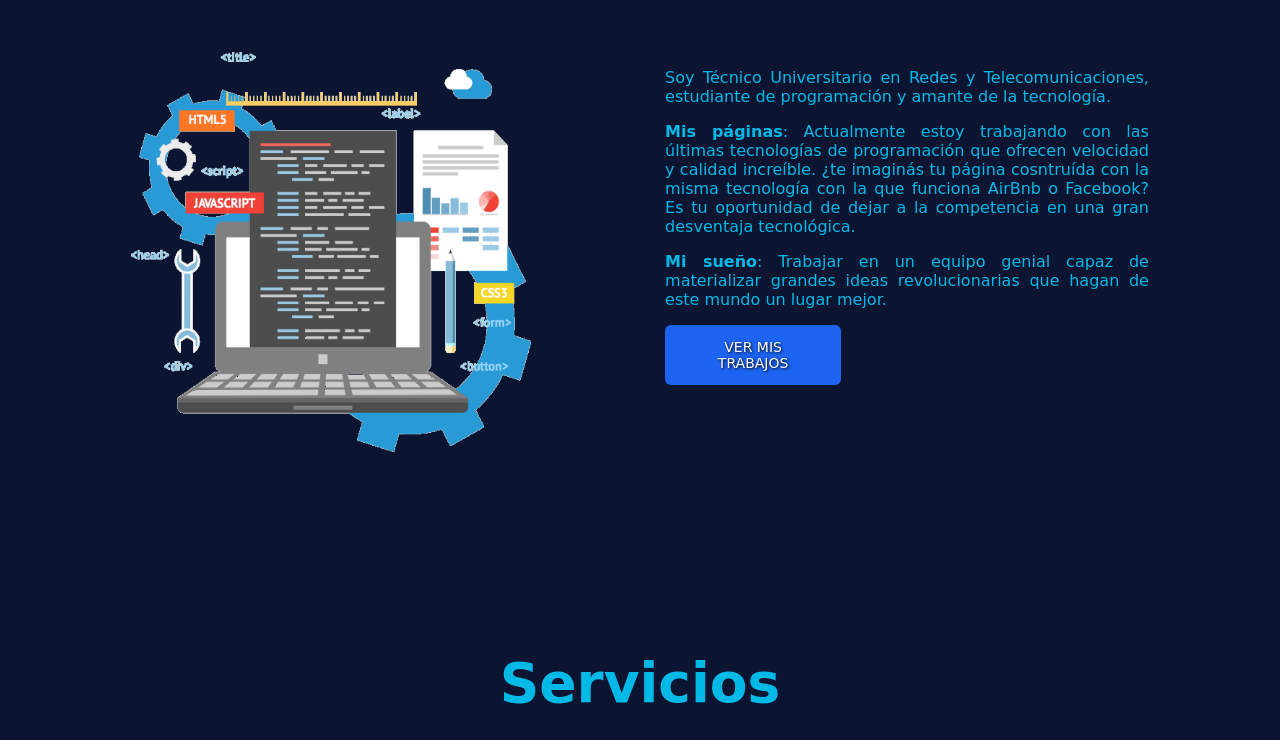
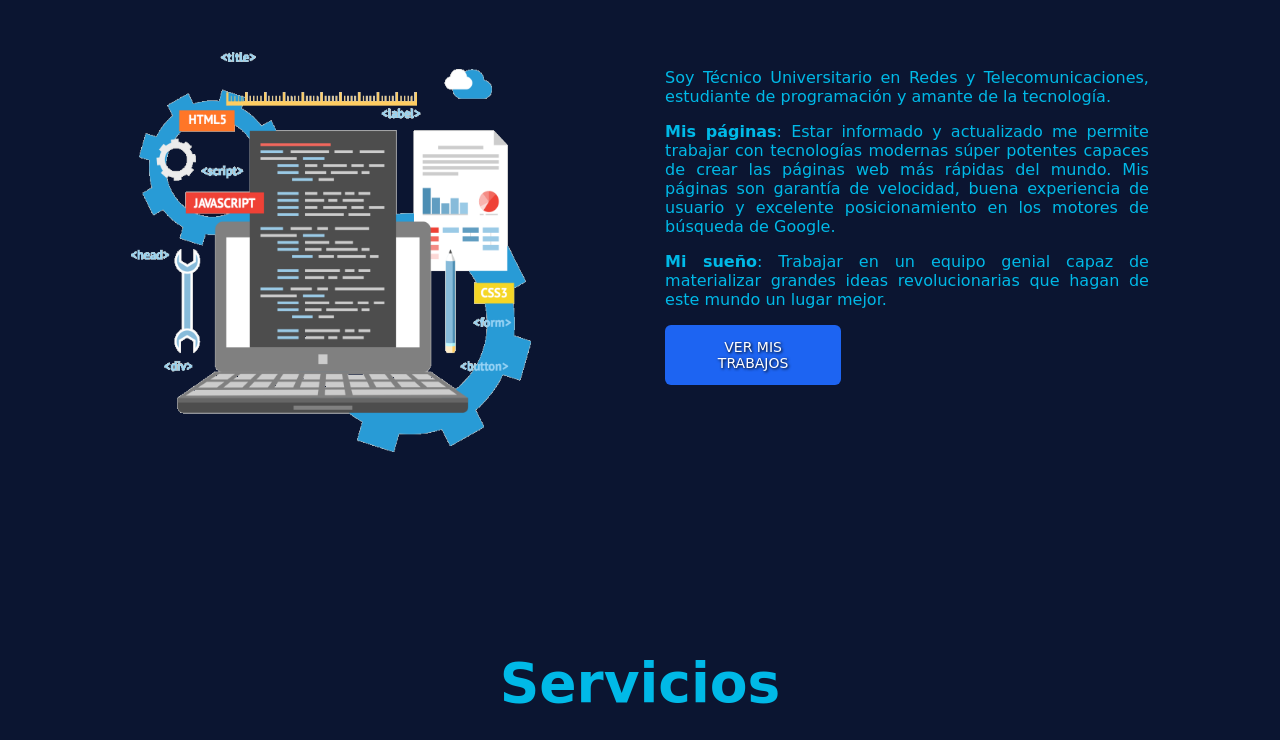
Before and after one commit to DevZeppelin/ginitopage, a plain HTML site: page index.html in a window 1280 px wide. Shown: the part 992-1732 px from the top of the page. Drawn offline with nearby package versions, Linux system fonts and the light colour scheme; a web font is replaced by a local one.

Commit message:
about me info updated

```diff
--- a/index.html
+++ b/index.html
@@ -73,7 +73,7 @@
                             Soy Técnico Universitario en Redes y Telecomunicaciones, estudiante de programación y amante de la tecnología.
                         </p>
                         <p>
-                            <b>Mis páginas</b>: Actualmente estoy trabajando con las últimas tecnologías de programación que ofrecen velocidad y calidad increíble. ¿te imaginás tu página cosntruída con la misma tecnología con la que funciona AirBnb o Facebook? Es tu oportunidad de dejar a la competencia en una gran desventaja tecnológica.
+                            <b>Mis páginas</b>: Estar informado y actualizado me permite trabajar con tecnologías modernas súper potentes capaces de crear las páginas web más rápidas del mundo. Mis páginas son garantía de velocidad, buena experiencia de usuario y excelente posicionamiento en los motores de búsqueda de Google.
                         </p>
                         <p>
                             <b>Mi sueño</b>: Trabajar en un equipo genial capaz de materializar grandes ideas revolucionarias que hagan de este mundo un lugar mejor.
```
